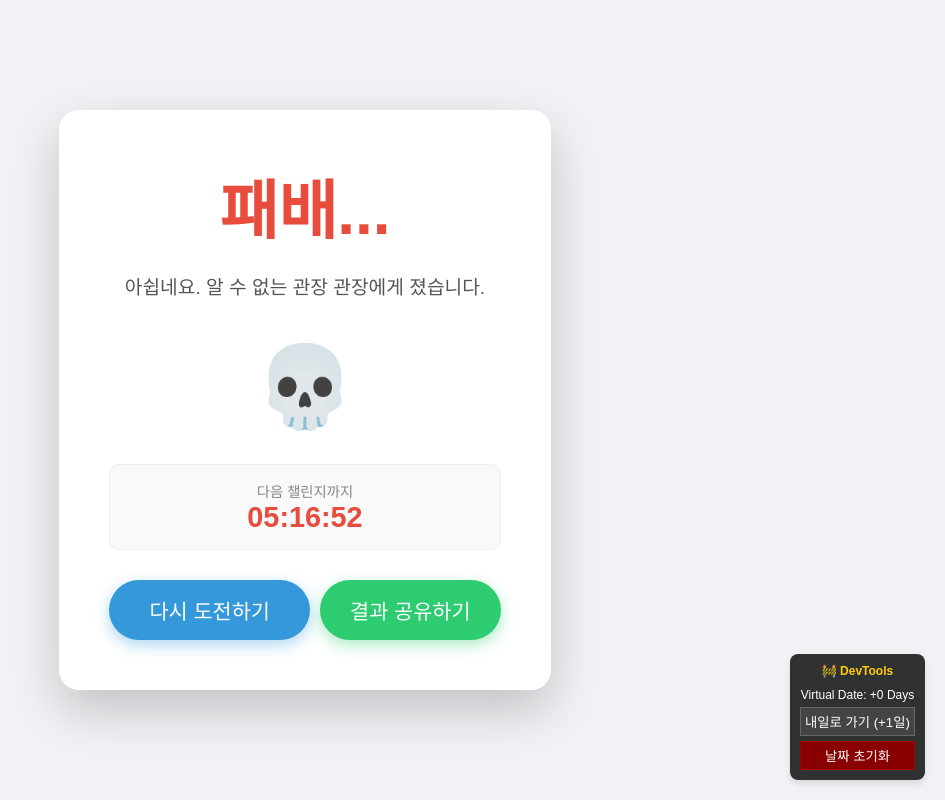
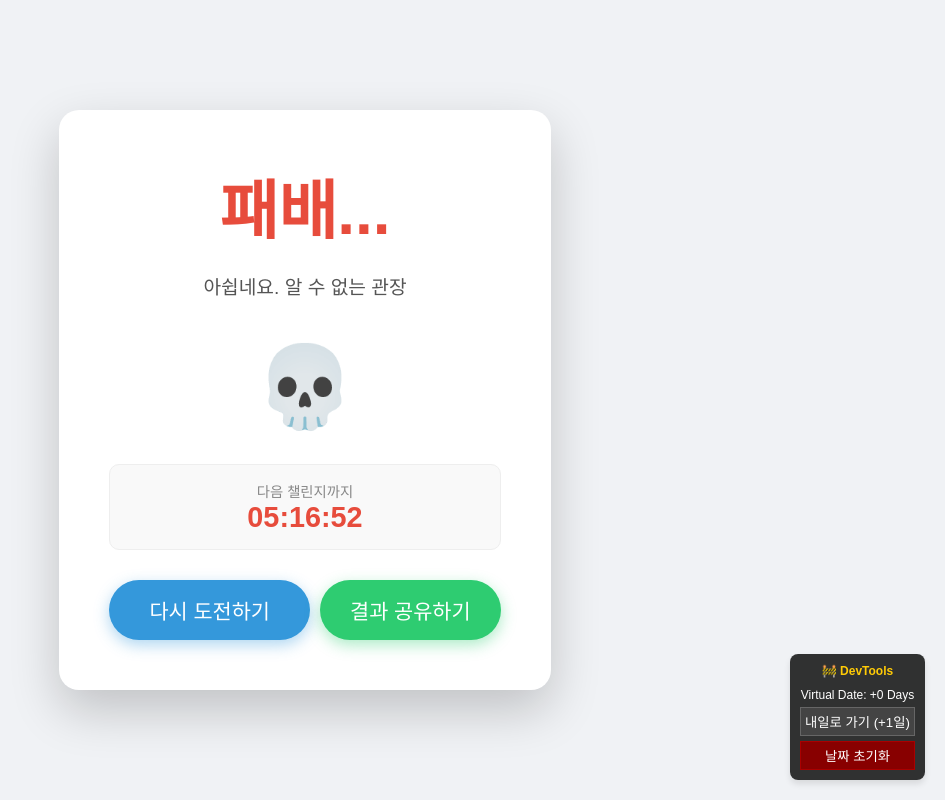
Before and after one commit to skjy7200/Daily, a React (Vite) app: page /result in a window 1280 px wide. Shown: the whole page, without its empty margins (335-1280 px from the left). Built offline with nearby package versions, Linux system fonts and the light colour scheme.

Commit message:
feat : 결과화면

```diff
--- a/src/pages/Result/Result.jsx
+++ b/src/pages/Result/Result.jsx
@@ -34,8 +34,8 @@ function Result() {
         <h1>{win ? '승리!' : '패배...'}</h1>
         <p className="result-message">
           {win
-            ? `축하합니다! ${leaderName} 관장을 이겼습니다!`
-            : `아쉽네요. ${leaderName} 관장에게 졌습니다.`}
+            ? `축하합니다! ${leaderName}`
+            : `아쉽네요. ${leaderName}`}
         </p>
 
         {win && <div className="victory-icon">🏆</div>}
```
